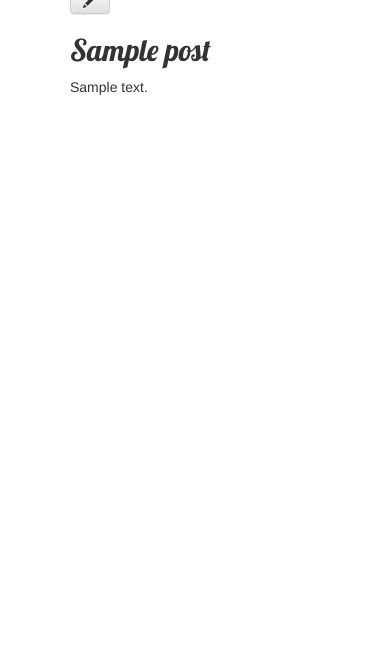
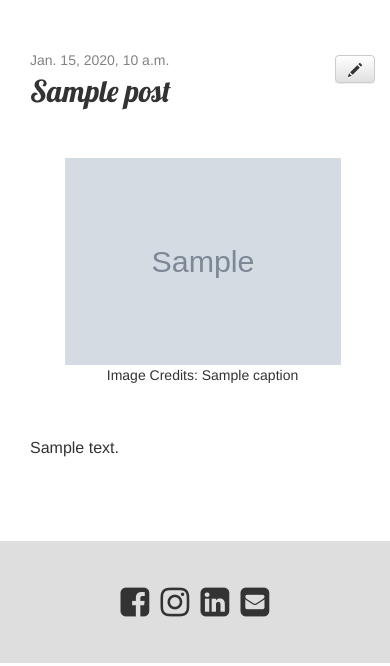
Before and after one commit to shayankamil/my-first-blog, a Django app: template proj1/blog/templates/blog/post_detail.html in a window 390 px wide. Shown: the part 178-844 px from the top of the page. Run offline with Django 3.2, Linux system fonts and the light colour scheme; a user stored in the database is signed in; tables that the repository leaves empty hold one stand-in row (values such as "Sample post"); the template is opened without the code that fills it: most values are stand-ins (such as "Sample title", 1, 10 or a date in 2020); grey boxes marked "Sample" are stand-in pictures; parts of the project's set-up code (start-up, migrations or seed data) failed here and were passed over; some libraries are stand-ins or nearby versions.

Commit message:
Added new functionalities

```diff
--- a/proj1/blog/models.py
+++ b/proj1/blog/models.py
@@ -9,6 +9,8 @@
     text = models.TextField()
     created_date = models.DateTimeField(default=timezone.now)
     published_date = models.DateTimeField(blank=True, null=True)
+    image=models.ImageField(default="default.png", blank = True)
+    caption=models.CharField(default="Caption",max_length=200)
 
     def publish(self):
         self.published_date = timezone.now()
--- a/proj1/blog/static/css/blog.css
+++ b/proj1/blog/static/css/blog.css
@@ -1,26 +1,76 @@
-h1 a, h2 a {
-    color: #ff3300;
+h1 a, h1 a:hover, h2 a {
+    color: white;
     font-family: 'Lobster';
+    text-decoration: none;
+
+}
+
+h1 {
+    text-align: center;    /*new*/
+}
+
+.btn-edit {
+    float: right;    /*new*/
 }
 
 body {
     padding-left: 15px;
 }
 
-.page-header {
-    background-color: #C25100;
-    margin-top: 0;
-    padding: 20px 20px 20px 40px;
+/*new*/
+.post-text {
+    font-size: 12pt;
+    text-align: left;
 }
 
-.page-header h1, .page-header h1 a, .page-header h1 a:visited, .page-header h1 a:active {
+/*new*/
+p {
+    line-height: 25px;
+}
+
+/*new*/
+.col-md-8 {
+    background-image: url("")
+}
+
+
+
+/*new
+.post-title {
+    font-size:36px;
+}
+
+/*new*/
+.post-image {
+    padding: 40px 0px 0px 0px;
+
+    }
+
+/*new*/
+.caption {
+    text-align: center;
+    margin-bottom:50px;
+}
+
+/*new*/
+.center {
+    display: block;
+    margin-left: auto;
+    margin-right: auto;
+    width: 80%;
+  }
+
+/*new*/
+.jumbotron {
+    background-image: url("bpic.jpg");
+    background-size: cover;
+    margin: 0px -10px 50px -15px;
+}
+
+.jumbotron h1, .page-header h1, .page-header h1 a, .page-header h1 a:visited, .page-header h1 a:active {
     color: #ffffff;
     font-size: 36pt;
     text-decoration: none;
-}
-
-.content {
-    margin-left: 40px;
 }
 
 h1, h2, h3, h4 {
@@ -29,6 +79,7 @@
 
 .date {
     color: #828282;
+    margin-bottom: -15px;    /*new*/
 }
 
 .save {
@@ -53,3 +104,53 @@
 .post h2 a, .post h2 a:visited {
     color: #000000;
 }
+
+/* footer*/
+
+#lab_social_icon_footer {
+    padding: 40px 0;
+    margin: 10px 0px 0px -15px;
+    background-color: #dedede;
+  }
+
+  #lab_social_icon_footer a {
+    color: #333;
+  }
+
+  #lab_social_icon_footer .social:hover {
+    -webkit-transform: scale(1.1);
+    -moz-transform: scale(1.1);
+    -o-transform: scale(1.1);
+  }
+
+  #lab_social_icon_footer .social {
+    -webkit-transform: scale(0.8);
+    /* Browser Variations: */
+    -moz-transform: scale(0.8);
+    -o-transform: scale(0.8);
+    -webkit-transition-duration: 0.5s;
+    -moz-transition-duration: 0.5s;
+    -o-transition-duration: 0.5s;
+  }
+
+  /* Multicoloured Hover Variations */
+  #lab_social_icon_footer #social-fb:hover {
+    color: #3B5998;
+  }
+
+  #lab_social_icon_footer #social-in:hover {
+    background: radial-gradient(circle at 30% 107%, #fdf497 0%, #fdf497 5%, #fd5949 45%, #d6249f 60%, #285AEB 90%);
+    -webkit-background-clip: text;
+            /* Also define standard property for compatibility */
+    background-clip: text;
+    -webkit-text-fill-color: transparent;
+  }
+
+  #lab_social_icon_footer #social-li:hover {
+   /* color: #0e76a8; */
+      color: #0072b1;
+  }
+
+  #lab_social_icon_footer #social-em:hover {
+    color: #f39c12;
+  }
--- a/proj1/blog/templates/blog/base.html
+++ b/proj1/blog/templates/blog/base.html
@@ -2,24 +2,78 @@
 <html>
     <head>
         <title>Shayan's blog</title>
+        <meta name="viewport" content="width=device-width, initial-scale=1.0">
          <link rel="stylesheet" href="//maxcdn.bootstrapcdn.com/bootstrap/3.2.0/css/bootstrap.min.css">
         <link rel="stylesheet" href="//maxcdn.bootstrapcdn.com/bootstrap/3.2.0/css/bootstrap-theme.min.css">
         <link rel="stylesheet" href="{% static 'css/blog.css' %}">
         <link href="//fonts.googleapis.com/css?family=Lobster&subset=latin,latin-ext" rel="stylesheet" type="text/css">
+
     </head>
     <body>
-    <div class="page-header">
+   <!-- <div class="page-header">
         <h1><a href="/">Shayan's Blog</a></h1>
         {% if user.is_authenticated %}
         <a href="{% url 'post_new' %}" class="top-menu"><span class="glyphicon glyphicon-plus"></span></a>
-        {% endif %}
+        {% endif %} -->
+
+    <!--new -->
+    <div class="jumbotron jumbotron-fluid">
+        <div class="container">
+            <h1 class="display-4"><a href="/">Shayan's Blog</a></h1>
+            {% if user.is_authenticated %}
+            <a href="{% url 'post_new' %}" class="top-menu"><span class="glyphicon glyphicon-plus"></span></a>
+            {% endif %}
+            <!--<p class="lead">This is a modified jumbotron that occupies the entire horizontal space of its parent.</p>-->
+        </div>
+        </div>
+
+
     </div>
     <div class="content container">
         <div class="row">
+
+          <!-- new-->
+           <div class="col-md-2">
+            </div>
+
             <div class="col-md-8">
             {% block content %}
             {% endblock %}
             </div>
+
+            <!-- new-->
+            <div class="col-md-2">
+                </div>
+
         </div>
     </div>
+
+    <section id="lab_social_icon_footer">
+        <!-- Include Font Awesome Stylesheet in Header -->
+        <link rel="stylesheet" href="https://cdnjs.cloudflare.com/ajax/libs/font-awesome/4.7.0/css/font-awesome.min.css">
+       <!-- <link href="//maxcdn.bootstrapcdn.com/font-awesome/4.1.0/css/font-awesome.min.css" rel="stylesheet"> -->
+        <div class="container">
+                <div class="text-center center-block">
+                        <a href="https://www.facebook.com/shayan.kamil"><i id="social-fb" class="fa fa-facebook-square fa-3x social"></i></a>
+                        <a href="https://www.instagram.com/shayan_kamil/"><i id="social-in" class="fa fa-instagram fa-3x social"></i></a>
+                        <a href="https://www.linkedin.com/in/shayan-ahmad-kamil/"><i id="social-li" class="fa fa-linkedin-square fa-3x social"></i></a>
+                        <a href="mailto:shayankamil96@gmail.com"><i id="social-em" class="fa fa-envelope-square fa-3x social"></i></a>
+            </div>
+        </div>
+        </section>
+
+
+    <!--
+    <section class="footer">
+        <link rel="stylesheet" href="https://cdnjs.cloudflare.com/ajax/libs/font-awesome/4.7.0/css/font-awesome.min.css">
+        <div class="container">
+            <div class="text-center center-block">
+                <a href="#" class="fa fa-facebook"></a>
+                <a href="#" class="fa fa-instagram"></a>
+                <a href="#" class="fa fa-linkedin"></a>
+                <a href="#" class="fa fa-google"></a>
+            </div>
+        </div>
+    </section>
+-->
 </body>
--- a/proj1/blog/templates/blog/post_detail.html
+++ b/proj1/blog/templates/blog/post_detail.html
@@ -8,9 +8,13 @@
             </div>
         {% endif %}
         {% if user.is_authenticated %}
-        <a class="btn btn-default" href="{% url 'post_edit' pk=post.pk %}"><span class="glyphicon glyphicon-pencil"></span></a>
+        <a class="btn btn-default btn-edit" href="{% url 'post_edit' pk=post.pk %}"><span class="glyphicon glyphicon-pencil"></span></a>
         {% endif %}
-        <h2>{{ post.title }}</h2>
-        <p>{{ post.text|linebreaksbr }}</p>
+        <h2 class="post-title">{{ post.title }}</h2>
+        <figure>
+            <img class="post-image center" src="{{ post.image.url }}"/>
+            <figcaption class="caption">Image Credits: {{ post.caption }}</figcaption>
+        </figure>
+        <p class="post-text">{{ post.text|linebreaksbr }}</p>
     </div>
 {% endblock %}
--- a/proj1/blog/templates/blog/post_list.html
+++ b/proj1/blog/templates/blog/post_list.html
@@ -7,7 +7,9 @@
                 {{ post.published_date }}
             </div>
             <h2><a href="{% url 'post_detail' pk=post.pk %}">{{ post.title }}</a></h2>
-            <p>{{ post.text|linebreaksbr }}</p>
+            <p>{{ post.text|truncatewords:"50"|linebreaksbr }}
+            <a href="{% url 'post_detail' pk=post.pk %}">read more</a>
+            </p>
         </div>
     {% endfor %}
 {% endblock %}
--- a/proj1/blog/urls.py
+++ b/proj1/blog/urls.py
@@ -1,9 +1,11 @@
 from django.urls import path
 from . import views
+from django.conf import settings
+from django.conf.urls.static import static
 
 urlpatterns = [
     path('', views.post_list, name='post_list'),
     path('post/<int:pk>/', views.post_detail, name='post_detail'),
     path('post/new/', views.post_new, name='post_new'),
     path('post/<int:pk>/edit/', views.post_edit, name='post_edit'),
-]
+] + static(settings.MEDIA_URL, document_root=settings.MEDIA_ROOT)
```
Also changed, not shown: proj1/proj1/settings.py (+10 -2 lines), proj1/blog/migrations/0002_post_image.py (added), proj1/blog/migrations/0003_auto_20200723_2206.py (added), proj1/blog/migrations/0004_post_caption.py (added), 3 other files.
